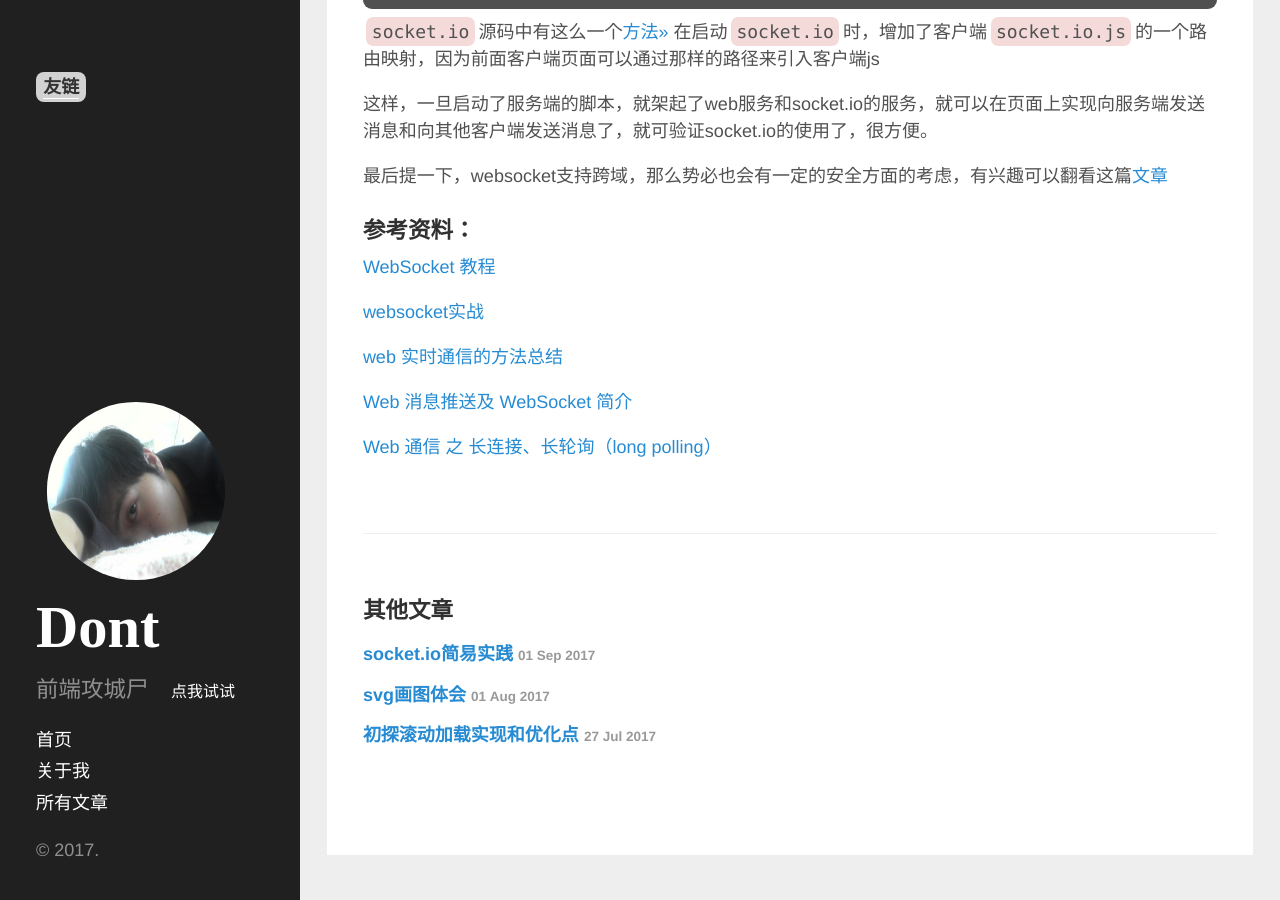
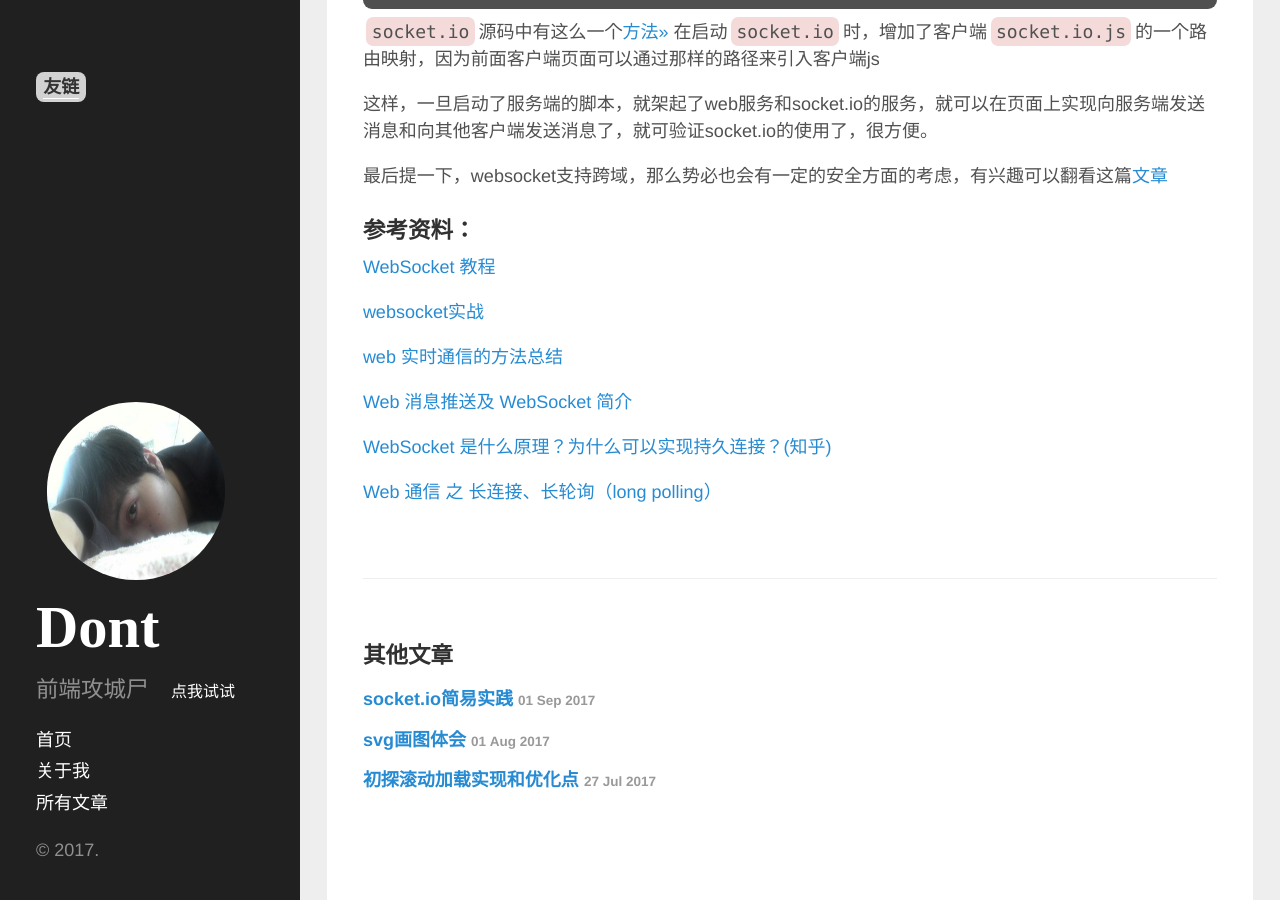
Before and after one commit to shellphon/githublog, a Jekyll site: the page built from _posts/2017-08-29-websocket.md, in a window 1280 px wide and 900 px high, scrolled down 7918 px. Built offline with Jekyll 4.4.1, drawn with Linux system fonts in a browser that asks for light colours; comment, search, counter and statistics services are not loaded.

Commit message:
add read

```diff
--- a/_posts/2017-08-29-websocket.md
+++ b/_posts/2017-08-29-websocket.md
@@ -311,4 +311,6 @@ io.sockets.on('connection', function (socket) {
 
 [Web 消息推送及 WebSocket 简介](https://zqianduan.com/2016/03/17/websocket-introduction/)
 
+[WebSocket 是什么原理？为什么可以实现持久连接？(知乎)](https://www.zhihu.com/question/20215561)
+
 [Web 通信 之 长连接、长轮询（long polling）](http://www.cnblogs.com/hoojo/p/longPolling_comet_jquery_iframe_ajax.html)
```
